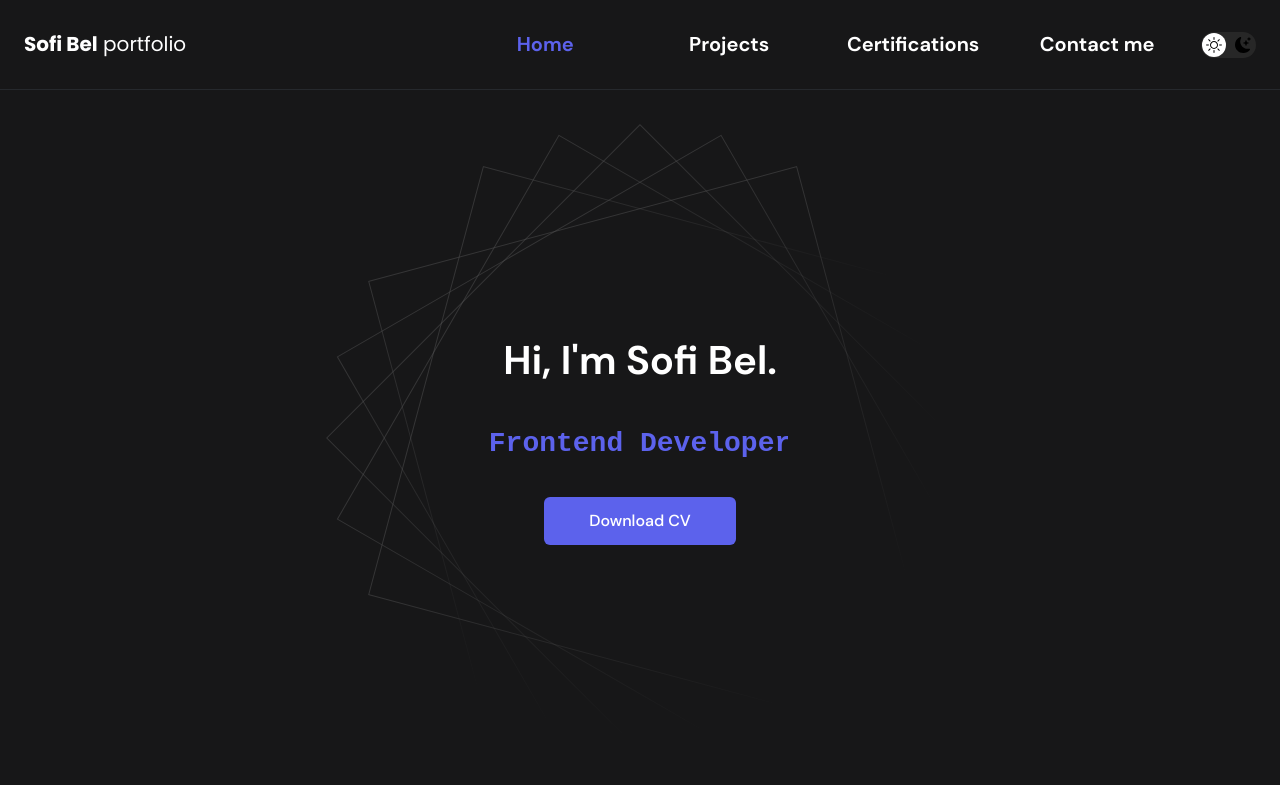
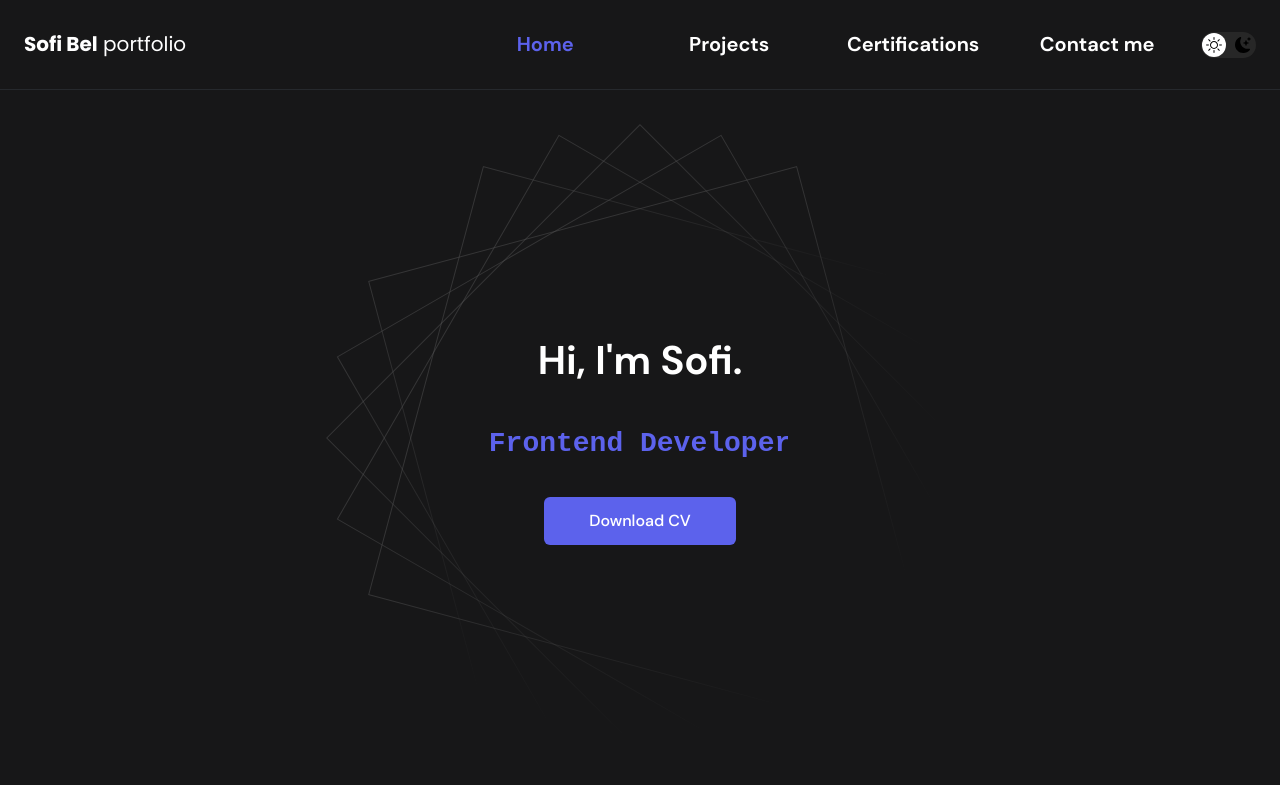
Before and after one commit to sofi-bel/personal-website, a React (Vite) app: page / in a window 1280 px wide. Shown: the top 800 px of the page. Built offline with nearby package versions, Linux system fonts and the light colour scheme.

Commit message:
update titles

```diff
--- a/src/components/heroHeader/HeroHeader.jsx
+++ b/src/components/heroHeader/HeroHeader.jsx
@@ -6,7 +6,7 @@ const HeroHeader = () => {
     <header className="hero-header">
       <div className="hero-header__wrapper">
         <h1 className="hero-header__title title title_size_xxl">
-          Hi,&nbsp;I&apos;m&nbsp;Sofi&nbsp;Bel.
+          Hi,&nbsp;I&apos;m&nbsp;Sofi.
         </h1>
         <h2
           className="
--- a/src/index.html
+++ b/src/index.html
@@ -14,7 +14,7 @@
     <meta name="viewport" content="width=device-width, initial-scale=1.0" />
     <meta name="description" content="Sofi Bel portfolio" />
     <meta name="author" content="Sofi Bel" />
-    <title>Sofi Bel</title>
+    <title>Sofi Bel | Portfolio</title>
   </head>
   <body>
     <div id="root"></div>
```
